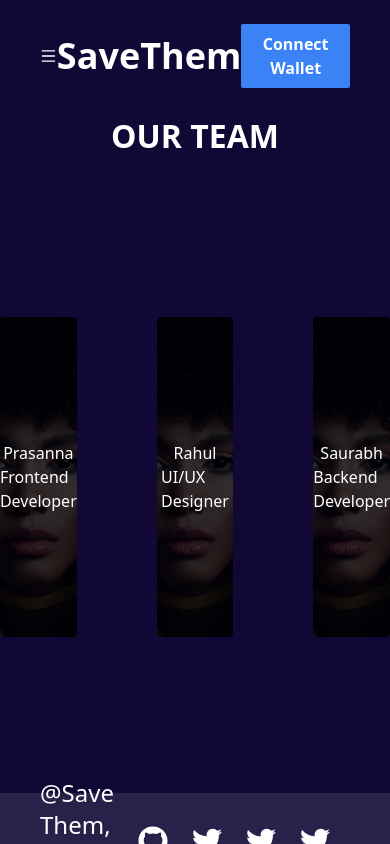
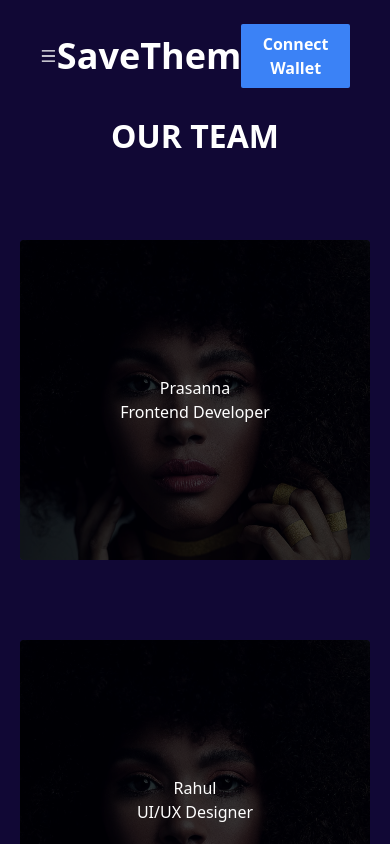
Before and after one commit to PrasannaJung/save-them, a Next.js app in the folder frontend/: page /team in a window 390 px wide. Shown: the top 844 px of the page. Built offline with nearby package versions, Linux system fonts and the light colour scheme.

Commit message:
Made all the pages responsive

```diff
--- a/frontend/components/Hero.js
+++ b/frontend/components/Hero.js
@@ -3,7 +3,7 @@ import Link from "next/link";
 
 const Hero = () => {
   return (
-    <div className='flex justify-center items-center h-3/4 '>
+    <div className='flex medium:flex-row justify-center items-center h-3/4 flex-col gap-8 medium:mt-0 mt-32'>
       <div className='text-white flex-1 relative'>
         <h1 className=' text-8xl bg-gradient-to-tr from-primaryGradientOne to-primaryGradientTwo bg-clip-text text-transparent font-bold leading-none'>
           SaveThem
@@ -18,16 +18,16 @@ const Hero = () => {
         </p>
         <div className='buttons mt-12 flex gap-5'>
           <Link href='#nft-section'>
-            <button className='btn-grad font-bold py-3 px-6'>
+            <button className='btn-grad font-bold py-3 px-6 cursor-pointer'>
               Buy Our NFTs
             </button>
           </Link>
-          <button className='borderGrad font-bold py-2 px-3 hover:underline'>
+          <button className='borderGrad font-bold py-2 px-3 hover:underline cursor-pointer'>
             More on us!
           </button>
         </div>
       </div>
-      <div className='flex-1 flex justify-center items-center relative'>
+      <div className='flex-1 flex justify-center items-center relative medium:mt-0 mt-48'>
         <img src='/lowRes.png' alt='' />
         <div className='absolute z-[0] w-[40%] h-[35%] top-0 pink__gradient' />
         <div className='absolute z-[1] w-[80%] h-[80%] rounded-full white__gradient bottom-40' />
--- a/frontend/components/NFT/Cards.js
+++ b/frontend/components/NFT/Cards.js
@@ -5,8 +5,10 @@ import COLLECTION from "../data";
 const Cards = () => {
   return (
     <div>
-      <h1 className='text-center text-5xl uppercase'>Our NFTs</h1>
-      <div className='mt-24 p-10 grid gap-3 grid-cols-responsive'>
+      <h1 className='text-center text-5xl uppercase mt-16 medium:mt-0'>
+        Our NFTs
+      </h1>
+      <div className='medium:mt-24 mt-6 p-10 grid gap-3 grid-cols-responsive place-items-center'>
         {COLLECTION.map(data => {
           return <SingleCard title={"Mint"} id={data.id} price={data.price} />;
         })}
--- a/frontend/styles/Team.module.css
+++ b/frontend/styles/Team.module.css
@@ -5,6 +5,13 @@
   align-items: center;
   gap: 5rem;
   color: white;
+}
+
+@media (max-width: 700px) {
+  .profiles {
+    flex-direction: column;
+    margin: 5rem 0;
+  }
 }
 
 .heading {
--- a/frontend/tailwind.config.js
+++ b/frontend/tailwind.config.js
@@ -12,6 +12,9 @@ module.exports = {
       gridTemplateColumns: {
         responsive: "repeat(auto-fit,minmax(250px,1fr))",
       },
+      screens: {
+        medium: "1000px",
+      },
       colors: {
         primary: "#110835",
         primaryGradientOne: "#9f8ad0",
```
